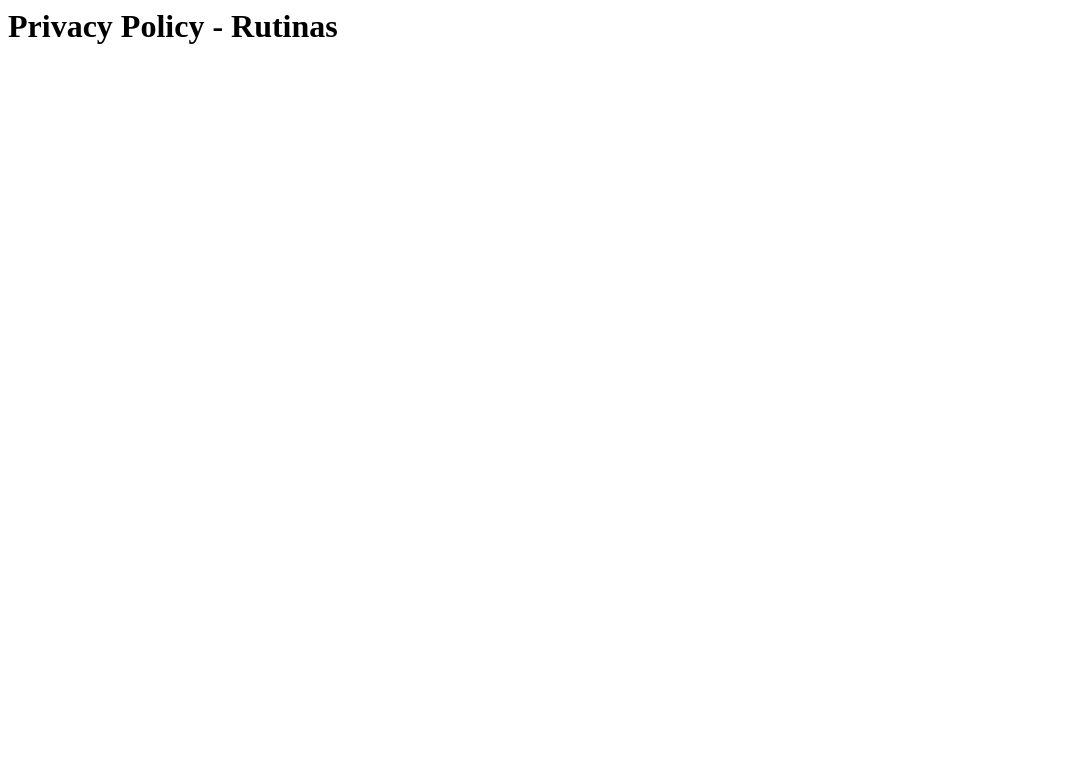
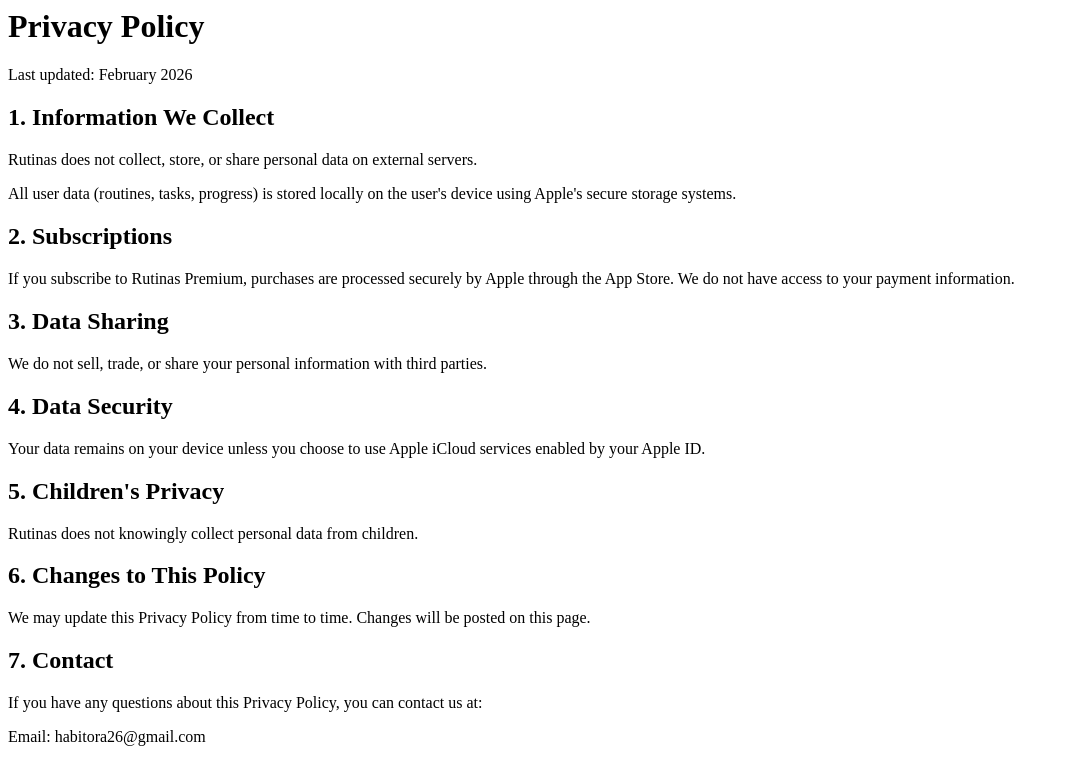
Before and after one commit to habitora26/rutinas-privacy, a plain HTML site: page index.html in a window 1280 px wide. Shown: the whole page, without its empty margins (0-1069 px from the left). Drawn offline with Linux system fonts and the light colour scheme.

Commit message:
Update index.html

```diff
--- a/index.html
+++ b/index.html
@@ -1 +1,29 @@
-<h1>Privacy Policy - Rutinas</h1>
+<h1>Privacy Policy</h1>
+<p>Last updated: February 2026</p>
+
+<h2>1. Information We Collect</h2>
+<p>Rutinas does not collect, store, or share personal data on external servers.</p>
+
+<p>All user data (routines, tasks, progress) is stored locally on the user's device using Apple's secure storage systems.</p>
+
+<h2>2. Subscriptions</h2>
+<p>If you subscribe to Rutinas Premium, purchases are processed securely by Apple through the App Store. We do not have access to your payment information.</p>
+
+<h2>3. Data Sharing</h2>
+<p>We do not sell, trade, or share your personal information with third parties.</p>
+
+<h2>4. Data Security</h2>
+<p>Your data remains on your device unless you choose to use Apple iCloud services enabled by your Apple ID.</p>
+
+<h2>5. Children's Privacy</h2>
+<p>Rutinas does not knowingly collect personal data from children.</p>
+
+<h2>6. Changes to This Policy</h2>
+<p>We may update this Privacy Policy from time to time. Changes will be posted on this page.</p>
+
+<h2>7. Contact</h2>
+<p>If you have any questions about this Privacy Policy, you can contact us at:</p>
+<p>Email: habitora26@gmail.com</p>
+
+</body>
+</html>
```
